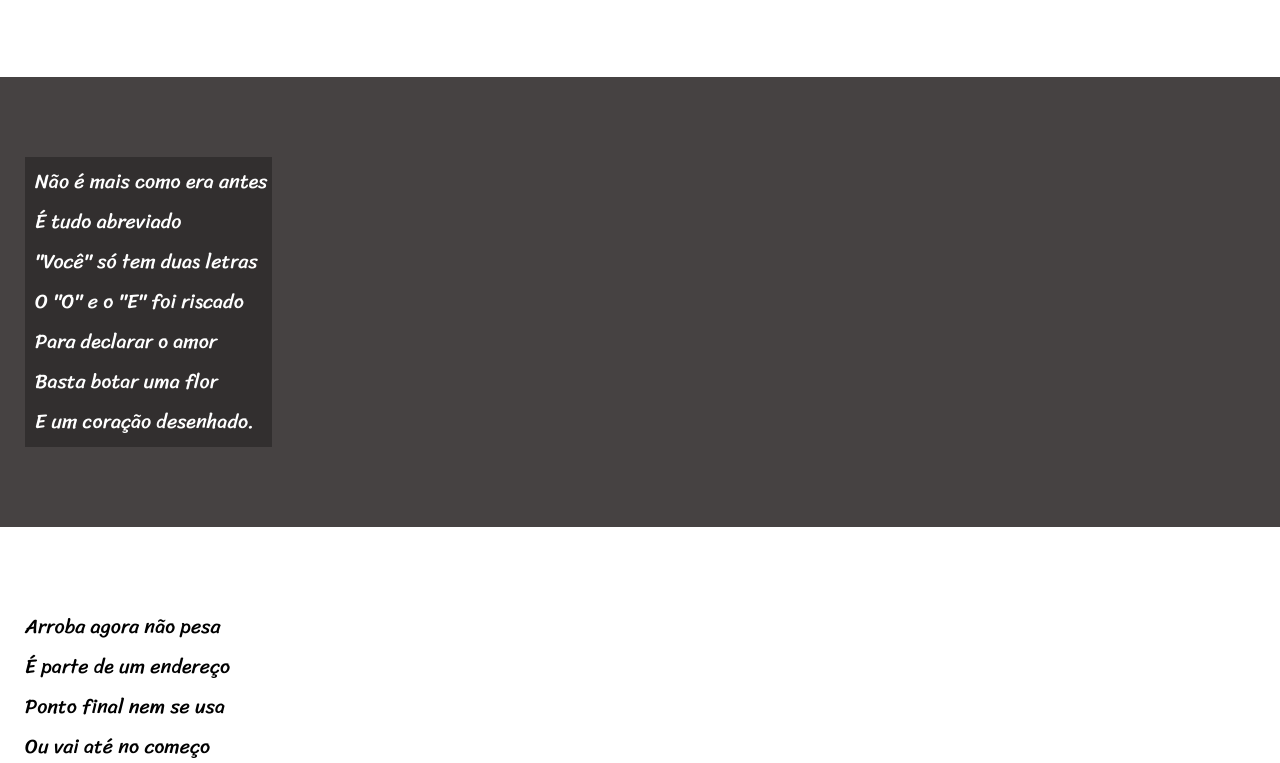
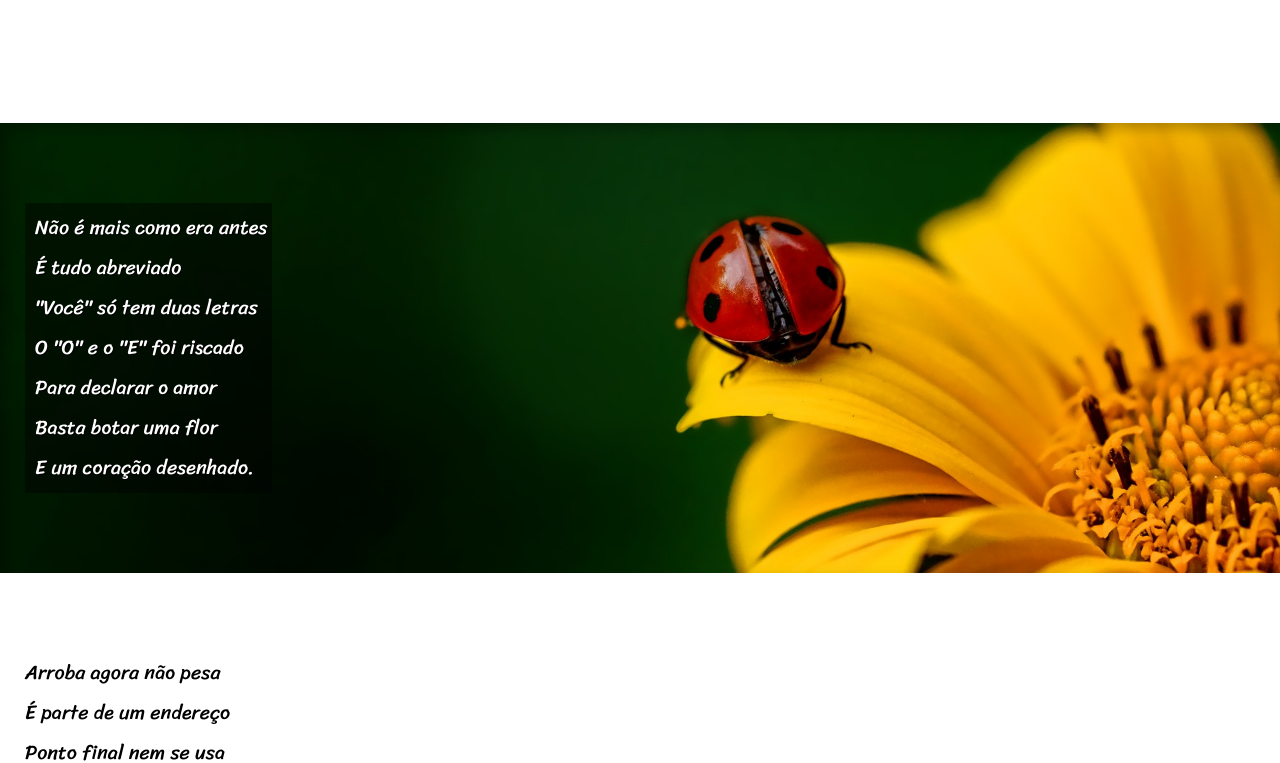
Before and after one commit to Valdemirobenvindo/Html_CSS3, a plain HTML site: page Desafios/d012(projecto cordel)/index.html in a window 1280 px wide. Shown: the part 570-1333 px from the top of the page. Drawn offline with Linux system fonts and the light colour scheme.

Commit message:
nova actualização

```diff
--- a/Desafios/d012(projecto cordel)/estilo/style.css
+++ b/Desafios/d012(projecto cordel)/estilo/style.css
@@ -56,22 +56,41 @@ section{
     font-size: 2.5vh;
 }
 
+section >p {
+    padding-bottom: 2.3em;
+}
+
 section.normal{
     background-color: #fff;
     color: #000000;
 }
 
 section.imagem{
-    background-color: #464242;
+    background-color: rgba( 51, 51, 51);
+    background-size: cover;
     color: white;
+    box-shadow: inset 6px 6px 13px 0px rgba(0, 0, 0, 0.295);
+    background-attachment: fixed;
 }
 
 section.imagem> p{
     display: inline-block;
     padding: 5px;
-    background-color: #00000048;
+    background-color: rgba(0, 0, 0, 0.452);
     padding-left: 10px;
+    text-shadow: 1px 1px 0px black;
 
+}
+
+section#img01{
+    background-image: url(../imagens/background001.jpg);
+
+    background-position: right center;
+
+
+}
+section#img02{
+    background-image: url(../imagens/background002.jpg);
 }
 
 footer{
--- a/Desafios/d012(projecto cordel)/index.html
+++ b/Desafios/d012(projecto cordel)/index.html
@@ -26,7 +26,7 @@
         </p>
     </section>
 
-    <section class="imagem">
+    <section class="imagem" id="img01">
         <p>
             Não é mais como era antes <br>
             É tudo abreviado <br>
@@ -62,7 +62,7 @@
 
     </section>
 
-    <section class="imagem">
+    <section class="imagem" id="img02">
         <p>
             Tenho saudade das cartas <br>
             Escritas com a própria mão <br>
```
